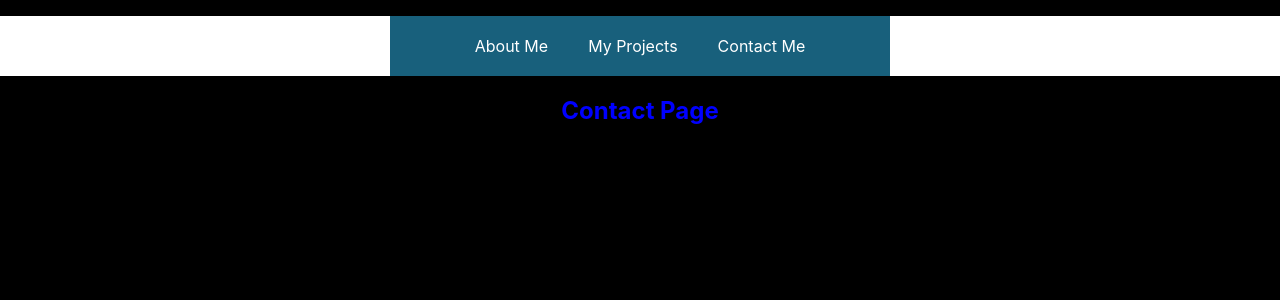
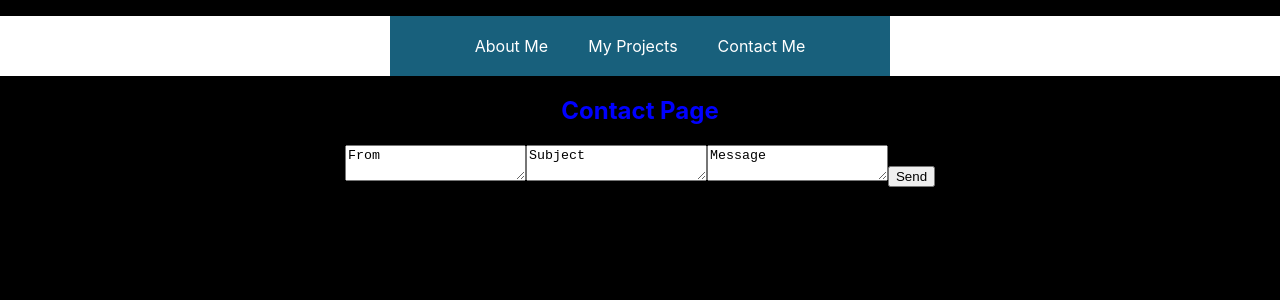
Before and after one commit to shortstring/Personal-Website, a React (Create React App) app: page /Personal-Website/contact-me in a window 1280 px wide. Shown: the top 300 px of the page. Built offline with nearby package versions, Linux system fonts and the light colour scheme.

Commit message:
dummy contact form added

```diff
--- a/src/components/forms/ContactForm.js
+++ b/src/components/forms/ContactForm.js
@@ -1,5 +1,14 @@
 function ContactForm() {
-    return (<form>FOOOOO</form>);
+    return (
+        <div>
+            <textarea>From</textarea>
+            <textarea>Subject</textarea>
+            <textarea>Message</textarea>
+            <button>Send</button>
+        </div>
+    );
+
+
 }
 
 export default ContactForm;
--- a/src/pages/Contact.js
+++ b/src/pages/Contact.js
@@ -1,7 +1,9 @@
+import ContactForm from '../components/forms/ContactForm';
 function ContactPage() {
 
     return (<section>
         <h1>Contact Page</h1>
+        <ContactForm/>
     </section>);
 }
 
```
